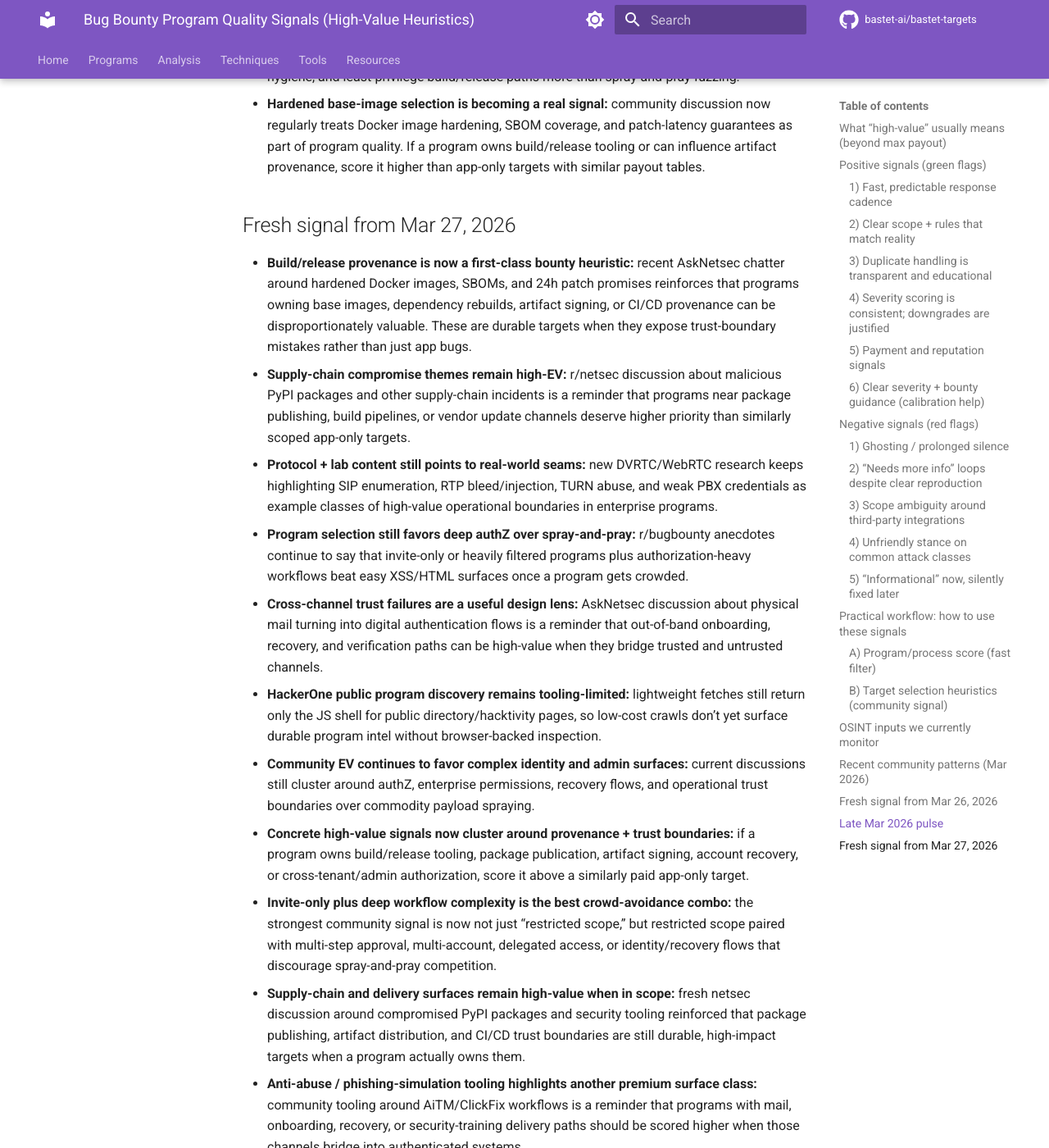
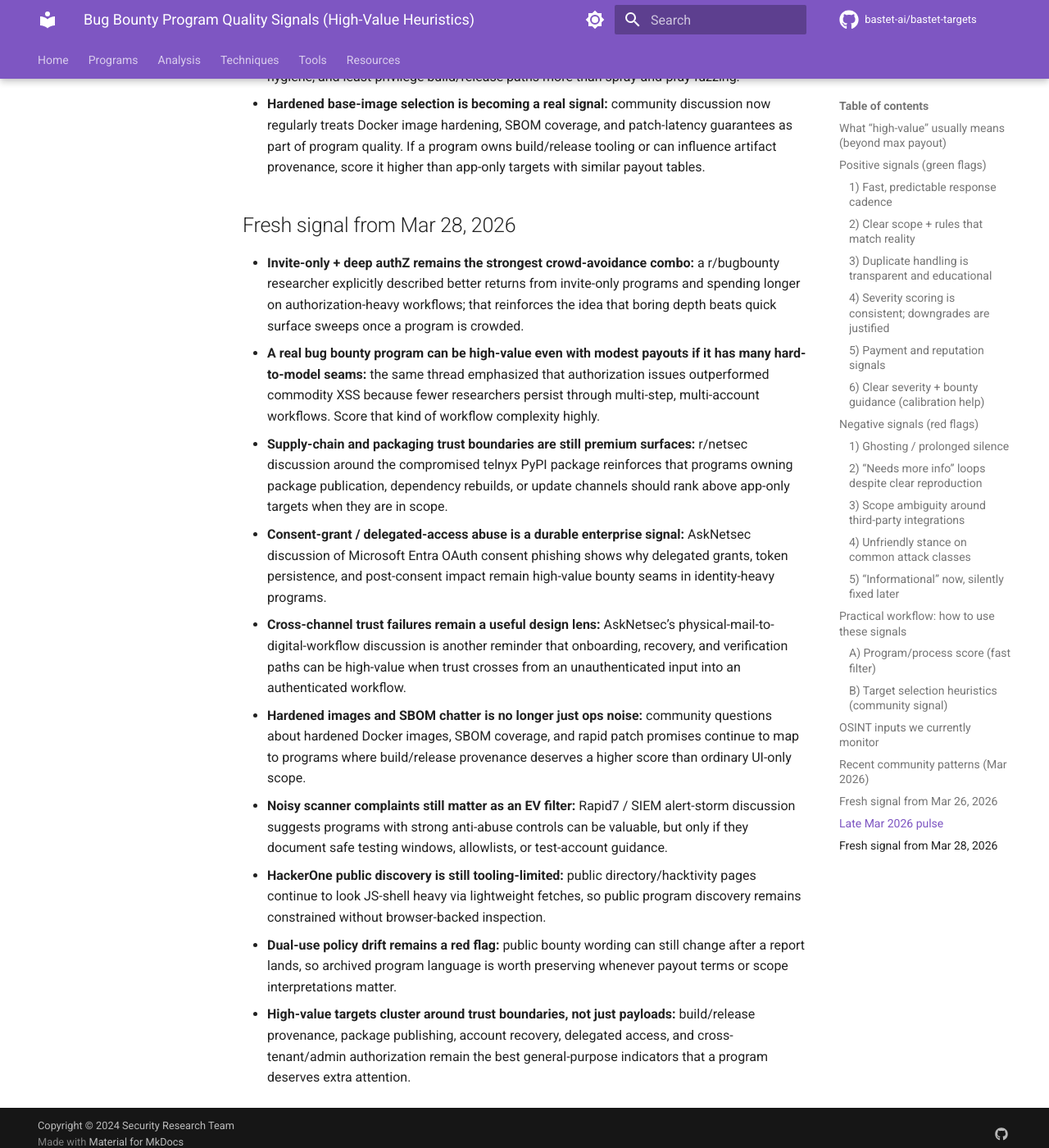
Before and after one commit to bastet-ai/bastet-targets, an MkDocs documentation site: the page built from docs/program-quality-signals.md, in a window 1280 px wide and 1400 px high, scrolled down 7206 px. Shown: the whole window at 82% size. Built offline with MkDocs 1.6.1 and Material for MkDocs 9.7.7, drawn with Linux system fonts in a browser that asks for light colours; comment, search, counter and statistics services are not loaded; some of the changed text lies outside the part shown.

Commit message:
docs: refresh program quality heuristics

```diff
--- a/docs/program-quality-signals.md
+++ b/docs/program-quality-signals.md
@@ -167,18 +167,15 @@ As new repeated patterns emerge, update this page with **generalized** (non-doxx
 - **Supply-chain and image-provenance questions are getting more practical:** AskNetsec discussion about hardened Docker images, SBOMs, and rapid CVE patching reinforces that programs owning CI/CD, base-image, or artifact-signing trust boundaries can be disproportionately valuable. These surfaces tend to reward provenance checks, dependency hygiene, and least-privilege build/release paths more than spray-and-pray fuzzing.
 - **Hardened base-image selection is becoming a real signal:** community discussion now regularly treats Docker image hardening, SBOM coverage, and patch-latency guarantees as part of program quality. If a program owns build/release tooling or can influence artifact provenance, score it higher than app-only targets with similar payout tables.
 
-## Fresh signal from Mar 27, 2026
+## Fresh signal from Mar 28, 2026
 
-- **Build/release provenance is now a first-class bounty heuristic:** recent AskNetsec chatter around hardened Docker images, SBOMs, and 24h patch promises reinforces that programs owning base images, dependency rebuilds, artifact signing, or CI/CD provenance can be disproportionately valuable. These are durable targets when they expose trust-boundary mistakes rather than just app bugs.
-- **Supply-chain compromise themes remain high-EV:** r/netsec discussion about malicious PyPI packages and other supply-chain incidents is a reminder that programs near package publishing, build pipelines, or vendor update channels deserve higher priority than similarly scoped app-only targets.
-- **Protocol + lab content still points to real-world seams:** new DVRTC/WebRTC research keeps highlighting SIP enumeration, RTP bleed/injection, TURN abuse, and weak PBX credentials as example classes of high-value operational boundaries in enterprise programs.
-- **Program selection still favors deep authZ over spray-and-pray:** r/bugbounty anecdotes continue to say that invite-only or heavily filtered programs plus authorization-heavy workflows beat easy XSS/HTML surfaces once a program gets crowded.
-- **Cross-channel trust failures are a useful design lens:** AskNetsec discussion about physical mail turning into digital authentication flows is a reminder that out-of-band onboarding, recovery, and verification paths can be high-value when they bridge trusted and untrusted channels.
-- **HackerOne public program discovery remains tooling-limited:** lightweight fetches still return only the JS shell for public directory/hacktivity pages, so low-cost crawls don’t yet surface durable program intel without browser-backed inspection.
-- **Community EV continues to favor complex identity and admin surfaces:** current discussions still cluster around authZ, enterprise permissions, recovery flows, and operational trust boundaries over commodity payload spraying.
-- **Concrete high-value signals now cluster around provenance + trust boundaries:** if a program owns build/release tooling, package publication, artifact signing, account recovery, or cross-tenant/admin authorization, score it above a similarly paid app-only target.
-- **Invite-only plus deep workflow complexity is the best crowd-avoidance combo:** the strongest community signal is now not just “restricted scope,” but restricted scope paired with multi-step approval, multi-account, delegated access, or identity/recovery flows that discourage spray-and-pray competition.
-- **Supply-chain and delivery surfaces remain high-value when in scope:** fresh netsec discussion around compromised PyPI packages and security tooling reinforced that package publishing, artifact distribution, and CI/CD trust boundaries are still durable, high-impact targets when a program actually owns them.
-- **Anti-abuse / phishing-simulation tooling highlights another premium surface class:** community tooling around AiTM/ClickFix workflows is a reminder that programs with mail, onboarding, recovery, or security-training delivery paths should be scored higher when those channels bridge into authenticated systems.
-- **OAuth redirect chains are only as weak as the last hop:** r/bugbounty reports keep showing that an open redirect may be a primitive, but the durable signal is whether it can pivot into account takeover through authorization-code leakage, unvalidated `next` hops, or client-side QR/redirect handling. Score programs higher when auth flows mix a trusted identity provider with app-side redirect logic.
-- **Public duplicates are a quality signal, not just an annoyance:** recent reports about a high-severity chain being closed as a duplicate of a weaker prior issue reinforce that programs with opaque duplicate handling and no technical explanation make severity calibration and payout expectations worse. Favor programs that explain root cause overlap versus impact overlap.
+- **Invite-only + deep authZ remains the strongest crowd-avoidance combo:** a r/bugbounty researcher explicitly described better returns from invite-only programs and spending longer on authorization-heavy workflows; that reinforces the idea that boring depth beats quick surface sweeps once a program is crowded.
+- **A real bug bounty program can be high-value even with modest payouts if it has many hard-to-model seams:** the same thread emphasized that authorization issues outperformed commodity XSS because fewer researchers persist through multi-step, multi-account workflows. Score that kind of workflow complexity highly.
+- **Supply-chain and packaging trust boundaries are still premium surfaces:** r/netsec discussion around the compromised telnyx PyPI package reinforces that programs owning package publication, dependency rebuilds, or update channels should rank above app-only targets when they are in scope.
+- **Consent-grant / delegated-access abuse is a durable enterprise signal:** AskNetsec discussion of Microsoft Entra OAuth consent phishing shows why delegated grants, token persistence, and post-consent impact remain high-value bounty seams in identity-heavy programs.
+- **Cross-channel trust failures remain a useful design lens:** AskNetsec’s physical-mail-to-digital-workflow discussion is another reminder that onboarding, recovery, and verification paths can be high-value when trust crosses from an unauthenticated input into an authenticated workflow.
+- **Hardened images and SBOM chatter is no longer just ops noise:** community questions about hardened Docker images, SBOM coverage, and rapid patch promises continue to map to programs where build/release provenance deserves a higher score than ordinary UI-only scope.
+- **Noisy scanner complaints still matter as an EV filter:** Rapid7 / SIEM alert-storm discussion suggests programs with strong anti-abuse controls can be valuable, but only if they document safe testing windows, allowlists, or test-account guidance.
+- **HackerOne public discovery is still tooling-limited:** public directory/hacktivity pages continue to look JS-shell heavy via lightweight fetches, so public program discovery remains constrained without browser-backed inspection.
+- **Dual-use policy drift remains a red flag:** public bounty wording can still change after a report lands, so archived program language is worth preserving whenever payout terms or scope interpretations matter.
+- **High-value targets cluster around trust boundaries, not just payloads:** build/release provenance, package publishing, account recovery, delegated access, and cross-tenant/admin authorization remain the best general-purpose indicators that a program deserves extra attention.
```
